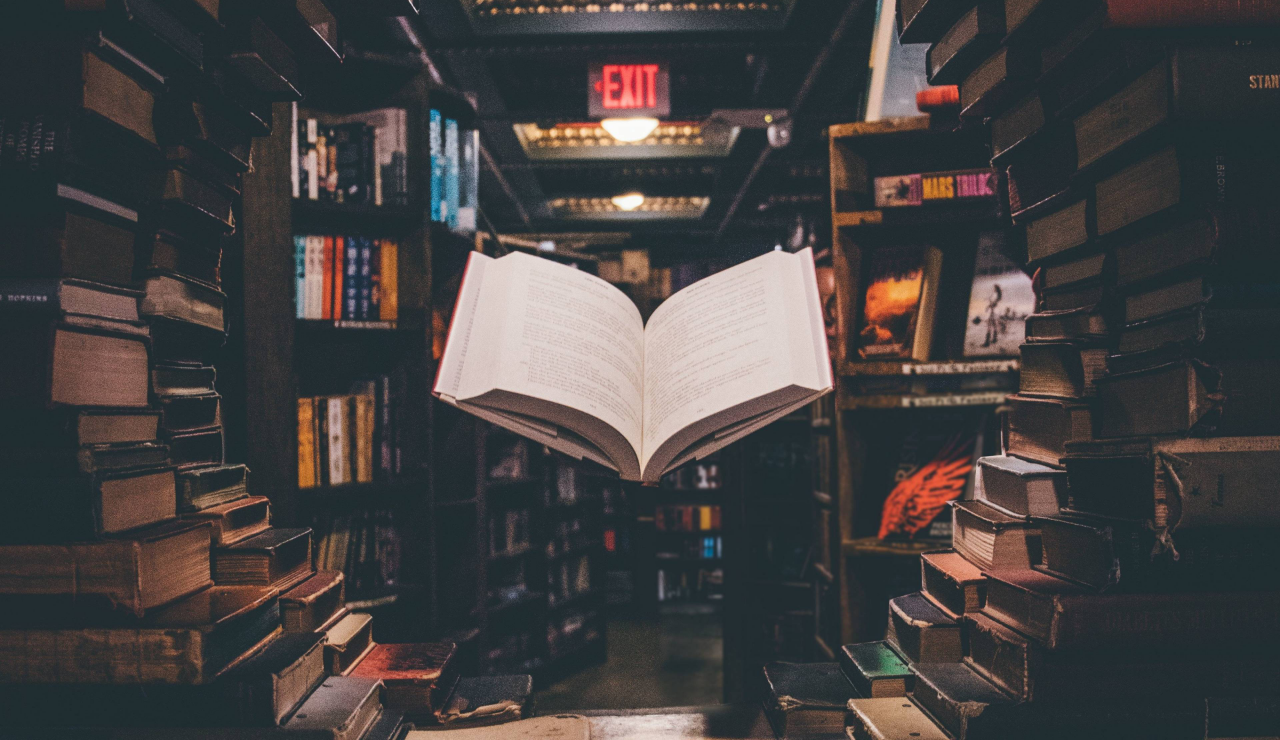
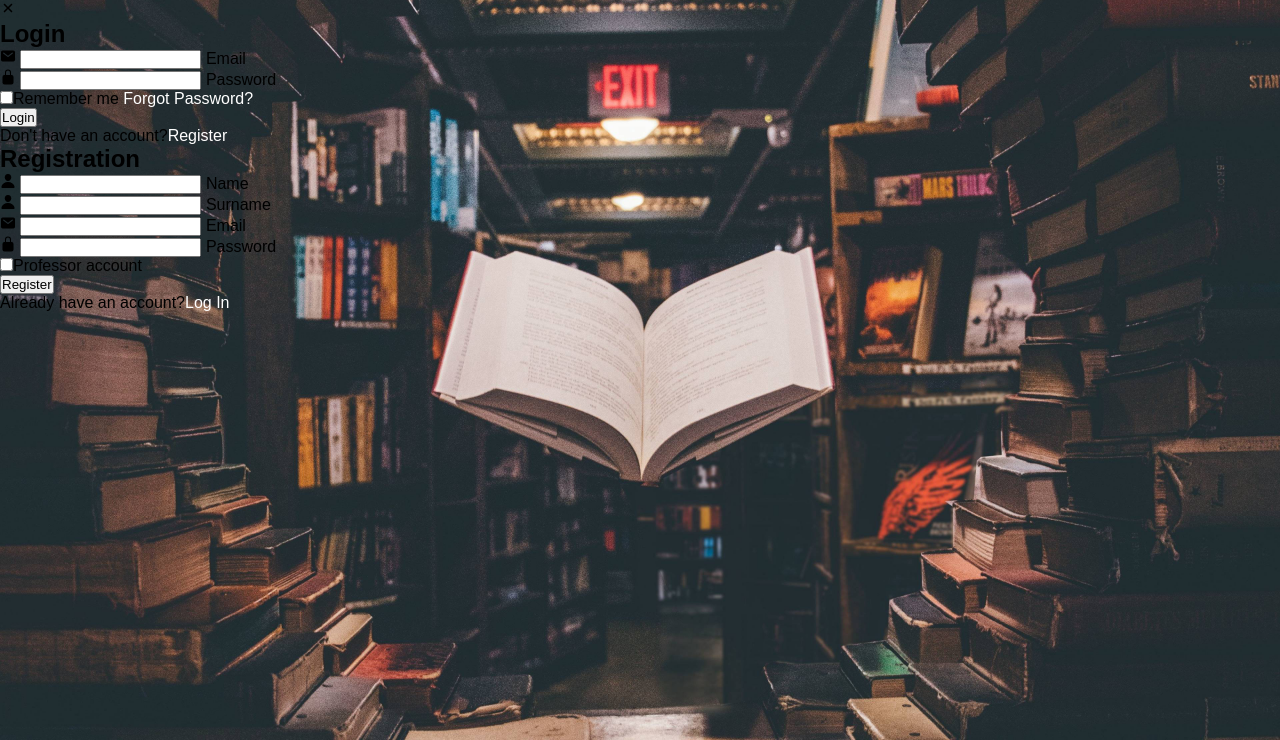
Before and after one commit to mariusmafteiv/Tehnologii-WEB, a PHP site: page /connection.html in a window 1280 px wide. Shown: the part 60-800 px from the top of the page. Run offline with PHP 8.4, Linux system fonts and the light colour scheme; some web fonts are replaced.

Commit message:
changed navbar files to only navbar content

```diff
--- a/Interface/stylesheets/navbar.css
+++ b/Interface/stylesheets/navbar.css
@@ -173,191 +173,3 @@ header{
     color: black ;
     transform: .5;
 }
-
-/* Login/Register part */
-
-section#login-reg-form{
-    height: calc(100vh - 60px);
-    display: flex;
-    flex-direction: column;
-    align-items: center;
-    justify-content: center;
-    text-align: center;
-}
-
-.wrapper{
-    position: relative;
-    width: 400px;
-    height: 440px;
-    background: transparent;
-    border: .2em solid #3F3F3F;
-    border-radius: 20px;
-    backdrop-filter: blur(5px);
-    box-shadow: 0 0 30px rgba(0, 0, 0, .5);
-    display: flex;
-    justify-content: center;
-    align-items: center;
-    overflow: hidden;
-    transform: scale(0);
-    transition: transform .3s ease;
-}
-
-.wrapper .form-box{
-    width:100%;
-    padding: 40px;
-}
-
-.wrapper .form-box.login{
-    transition: transform .18s ease;
-    transform: translateX(0);
-}
-
-.wrapper.on-register .form-box.login{
-    transition: none;
-    transform: translateX(-400px);
-}
-
-.wrapper .form-box.register{
-    position: absolute;
-    transition: none;
-    transform: translateX(400px);
-}
-
-.wrapper.on-register .form-box.register{
-    transition: transform .18s ease;
-    transform: translateX(0);
-}
-
-.wrapper.on-login {
-    transform: scale(1);
-}
-
-.wrapper .icon-close{
-    position:absolute;
-    top: 0;
-    right: 0;
-    width: 45px;
-    height: 45px;
-    background: #3F3F3F;
-    font-size: 2em;
-    color: white;
-    display: flex;
-    justify-content: center;
-    align-items: center;
-    border-bottom-left-radius: 20px;
-    cursor: pointer;
-    z-index: 1;
-}
-
-.wrapper.on-register{
-    height: 550px;
-}
-
-.form-box h2{
-    font-size: 2em;
-    color: black;
-    text-align: center;
-}
-
-.input-box{
-    position: relative;
-    width: 100%;
-    height: 50px;
-    border-bottom: 2px solid #3F3F3F;
-    margin: 30px 0;
-}
-
-.input-box label{
-    position: absolute;
-    top: 50%;
-    left: 0;
-    transform: translateY(-50%);
-    font-size: 1em;
-    color: #3F3F3F;
-    font-weight: 500;
-    pointer-events: none;
-    transition: .5s;
-}
-
-.input-box input:focus~label,
-.input-box input:valid~label{
-    top:-5px;
-}
-
-.input-box input{
-    width: 100%;
-    height: 100%;
-    background: transparent;
-    border: none;
-    outline: none;
-    font-size: 1em;
-    color: #3F3F3F;
-    font-weight: 600;
-    padding: 0 35px 0 5px;
-}
-
-.input-box .icon{
-    position: absolute;
-    right: 8px;
-    font-size: 1.2em;
-    color: #3F3F3F;
-    line-height: 57px;
-}
-
-.remember-forgot{
-    font-size: .9em;
-    color: #3F3F3F;
-    font-weight: 500;
-    margin: -15px 0 15px;
-    display: flex;
-    justify-content: space-between;
-}
-
-.remember-forgot label input{
-    accent-color: #3F3F3F;
-    margin-right: 3px;
-}
-
-.remember-forgot a{
-    color: #3F3F3F;
-    text-decoration: none;
-}
-
-.remember-forgot a:hover{
-    text-decoration: underline;
-}
-
-.btn{
-    width: 100%;
-    height: 45px;
-    background-color: #3F3F3F;
-    border: none;
-    outline: none;
-    border-radius: 6px;
-    cursor: pointer;
-    font-size: 1em;
-    color: white;
-    font-weight: 500;
-}
-
-.login-register{
-    font-size: .9em;
-    color: #3F3F3F;
-    text-align: center;
-    font-weight: 500;
-    margin: 25px 0 10px;
-}
-
-.login-register p a{
-    color: white;
-    text-decoration: none;
-    font-weight: 600;
-}
-
-.login-register a{
-    margin-left: 5px;
-}
-
-.login-register p a:hover{
-    text-decoration: underline;
-}
```
Also changed, not shown: Interface/navbar.html (+0 -72 lines).
